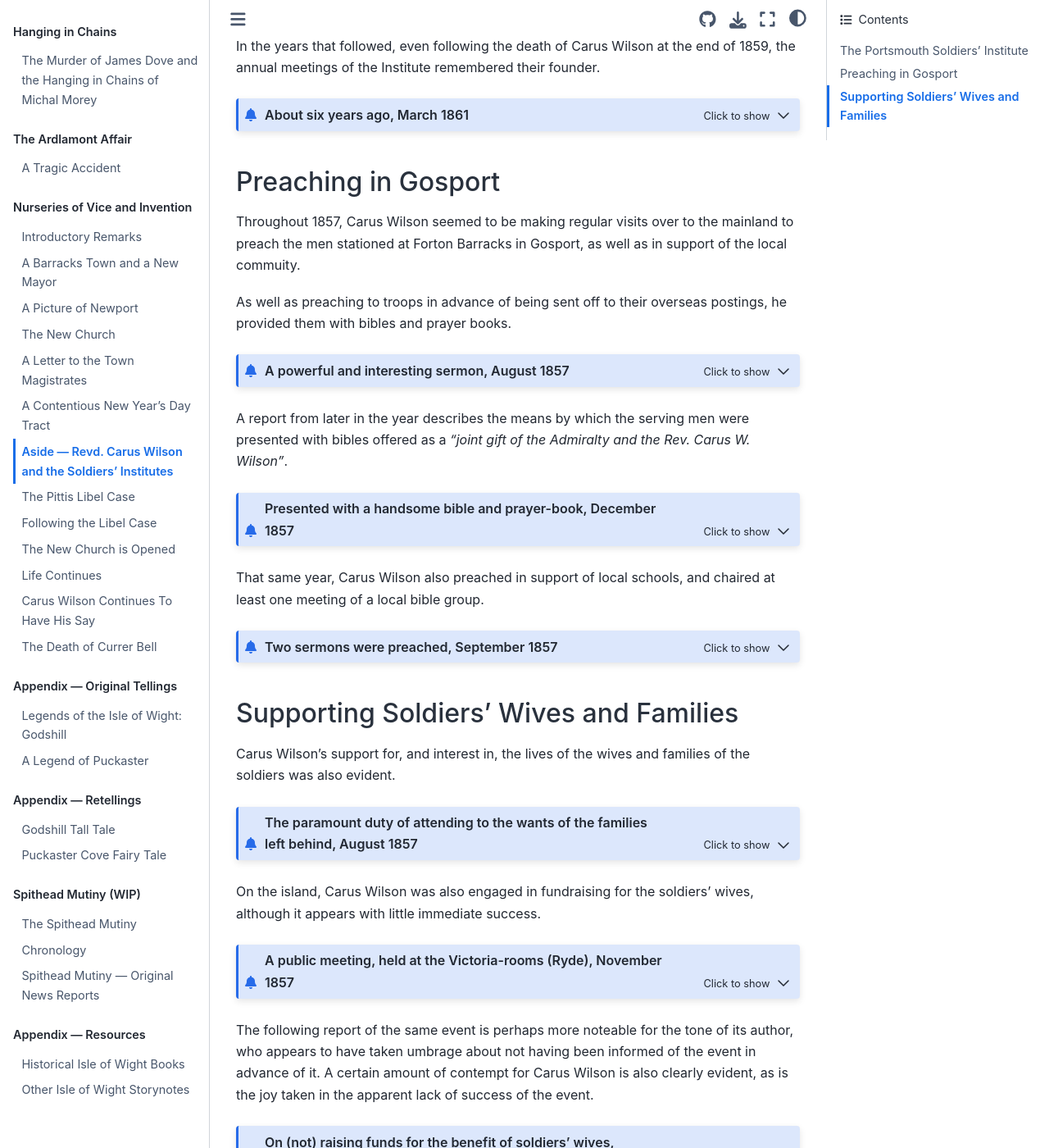
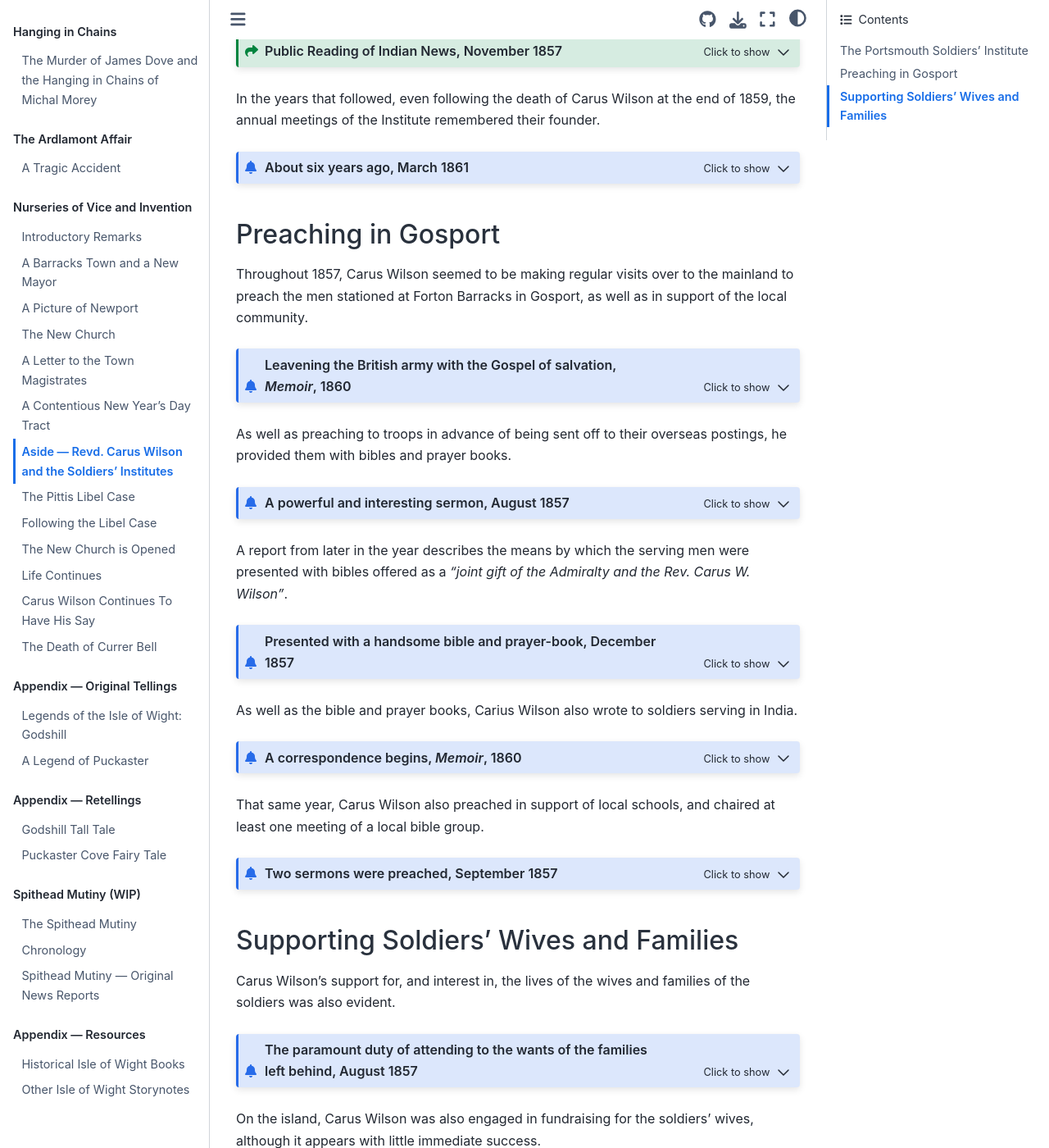
Before and after one commit to psychemedia/island-storynotes, a Jupyter Book: the page built from carus-wilson/22-carus-wilson-aside-soldiers.md, in a window 1280 px wide and 1400 px high, scrolled down 3251 px. Shown: the whole window at 82% size. Built offline with Jupyter Book 1.0.4 settings and Sphinx 7.4.7 and the Sphinx Book theme 1.1.4, drawn with Linux system fonts in a browser that asks for light colours; some of the changed lines change nothing that is shown; some of the changed text lies outside the part shown.

Commit message:
Update 22-carus-wilson-aside-soldiers.md

````diff
--- a/carus-wilson/22-carus-wilson-aside-soldiers.md
+++ b/carus-wilson/22-carus-wilson-aside-soldiers.md
@@ -2,9 +2,19 @@
 
 Around the same time as his publication of *Tempters and Tempted* on the Island in early 1856, the Revd. W. Carus Wilson was also busy on the mainland, a short boat trip away in Portsmouth, overseeing the opening of a Soldiers' Institute.
 
+```{admonition} Frequent excursions to Portsmouth, *Memoir*, 1860
+:class: dropdown
+
+*[Brief memoir of the late Rev. W. Carus-Wilson](https://books.google.co.uk/books?id=DQ5hAAAAcAAJ), reprinted by permission from “The Christian Observer” ... With extracts from letters to soldiers in India, etc.* 1860.
+
+[Rev. W. Carus Wilson] now frequently made excursions to Portsmouth for the purpose of preaching, either in the churches, the barracks, or the circus -a large building which had recently been opened for public worship. He was heard with marked interest, and it may be hoped with abiding effects, by crowded audiences. But there was one result of his largehearted benevolence and practical wisdom which will be remembered, together with the Friendly Visitor and the Clergy Daughters' School, as the offspring of a mind gifted with the originality of genius. This was the establishment of the Soldiers' Institute at Portsmouth. He saw that the poor soldier was beset by a fearful temptation in the total want ofmental occupation for his long intervals of leisure from duty. The natural resource was to drown the weary hours in the drunken and noisy revelry of the ale-house. He rightly judged, that as long as there was no way of escape from this temptation, all efforts to raise the moral and spiritual condition of the soldier would be in a great measure paralysed.
+
+It struck him that a remedy might be found in an institution resembling the Mechanics' and Literary Institutes which have become so general in large towns for other classes. The attempt was forthwith made. A house was taken and suitably furnished, and in a very short time the first " Soldiers' Institute " was opened, with a reading-room, supplied with useful magazines and other books ; a coffee-room, where tea and coffee were supplied at very moderate prices ; and rooms where little parties could meet for the purpose of reading the Scriptures and prayer. The plan succeeded well : the Institute was hailed as a boon by numbers of the men ; and , while many contented themselves with the coffeeroom and the papers, there were not a few who were induced, by the influence and encouragement employed, to meet for reading and prayer.
+```
+
 ## The Portsmouth Soldiers' Institute
 
-A report a month of say after it opened in the Leeds Mercury gives a sense of what it involved.
+A report a month or so after it opened in the Leeds Mercury gives a sense of what it involved.
 
 ```{admonition} Soldiers' Institutes, February 1856
 :class: dropdown
@@ -289,7 +299,15 @@
 
 ## Preaching in Gosport
 
-Throughout 1857, Carus Wilson seemed to be making regular visits over to the mainland to preach the men stationed at Forton Barracks in Gosport, as well as in support of the local commuity.
+Throughout 1857, Carus Wilson seemed to be making regular visits over to the mainland to preach the men stationed at Forton Barracks in Gosport, as well as in support of the local community.
+
+```{admonition} Leavening the British army with the Gospel of salvation, *Memoir*, 1860
+:class: dropdown
+
+*[Brief memoir of the late Rev. W. Carus-Wilson](https://books.google.co.uk/books?id=DQ5hAAAAcAAJ), reprinted by permission from “The Christian Observer” ... With extracts from letters to soldiers in India, etc.* 1860
+
+`[On moving to Ventnor,]` [h]ere it was that his energetic spirit, always casting about for opportunities of doing good, was ultimately absorbed in one of the greatest works of his life -that of leavening the British army with the Gospel of salvation to an extent and by means previously unknown. The constant departure of transports from Portsmouth with the brave fellows who so nobly vindicated British honour in India, was a spectacle which stirred his inmost soul. He could not bear that they should leave their native shores, most of them probably to return no more, without some efforts being made that they might carry with them not merely a Bible in their knapsacks, but also the love of Christ in their hearts. He used to watch for the expected sailing of the troop ships , and go on board each, provided with Bibles, Testaments, and tracts, which were freely distributed, and, in general, most gratefully received . He took these opportunities of addressing the men, with the permission of their officers, in words which fell warm from his own heart upon hearts which, though brave as lions' , were then thoughtful and tender. Many a heart-rending scene of sorrowful partings between husband and wife, parent and child, was witnessed at these times ; and many a manly and weather-beaten cheek was moistened with a tear, while he proclaimed the Gospel message of pardon and peace, and dwelt on the touching invitations of the loving and forgiving Saviour.
+```
 
 As well as preaching to troops in advance of being sent off to their overseas postings, he provided them with bibles and prayer books.
 
@@ -312,6 +330,16 @@
 Gosport
 
 The non-commissioned officers and men of the Royal Marines were on Friday last each presented with a handsome bible and prayer-book, at the barracks, at Forton. We are told it was a joint gift of the Admiralty and the Rev. Carus W. Wilson M.A., the reverend gentleman attending at the distribution, and writing the name of each recipient in one book, while the, Adjutant of the dividsion wrote the man's name in the other.Abve 500 bibles and prayer-books will have thus been distributed. The Rev. Carus Wilson has, from the kind interest he at all times manifests in the welfare of the Royal Marines, become a great favourite with them, and this will, no doubt, increase his popularity.
+```
+
+As well as the bible and prayer books, Carius Wilson also wrote to soldiers serving in India.
+
+```{admonition} A correspondence begins, *Memoir*, 1860
+:class: dropdown
+*[Brief memoir of the late Rev. W. Carus-Wilson](https://books.google.co.uk/books?id=DQ5hAAAAcAAJ), reprinted by permission from “The Christian Observer” ... With extracts from letters to soldiers in India, etc.* 1860
+
+
+These efforts for the spiritual good of the soldiers, and the numerous individual acquaintances which Mr. Carus-Wilson was led to make among the men, opened a new and most important field of labour. The interest he had felt in his humble friends at Portsmouth did not cease when they more than ever needed his counsels and prayers amidst the din and dangers of the Indian mutiny. He followed them with his letters, and with little tracts written expressly for their benefit, which were sent over by tens of thousands, to be forwarded to all the regiments on service in Bengal and North-west India. In this way a correspondence was set on foot with about two hundred men, in different regiments, to each of whom Mr. Carus-Wilson regularly wrote every month. The letters received in reply were often such as to fill his heart to overflowing with joy and praise. Many of the poor fellows he had befriended and counselled looked upon him as their spiritual father ; and, while tasting in their own souls the power and sweetness of the grace of God, they delighted in recounting to him the signs of a saving change among their comrades, and of their progress and growth in grace.
 ```
 
 That same year, Carus Wilson also preached in support of local schools, and chaired at least one meeting of a local bible group.
````
